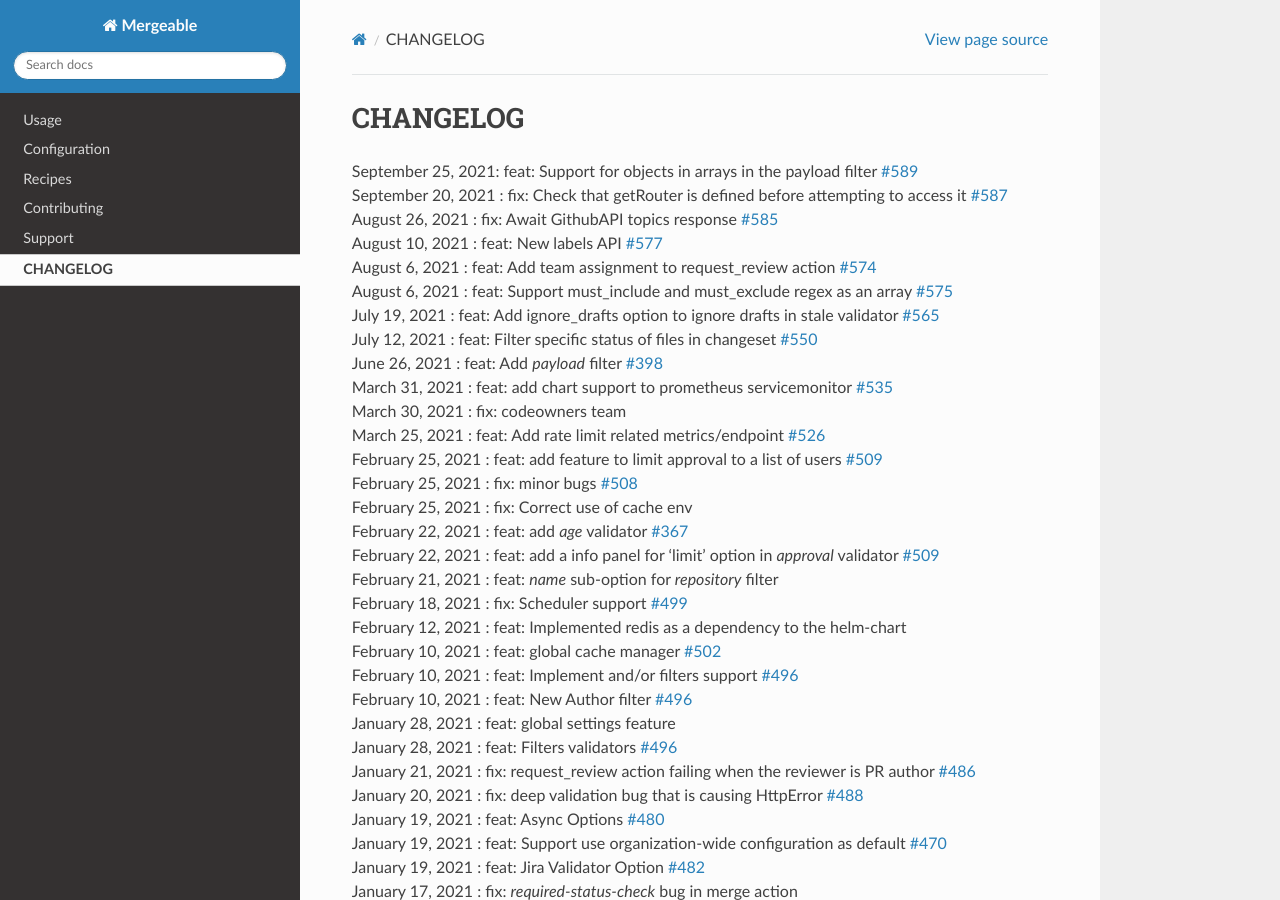
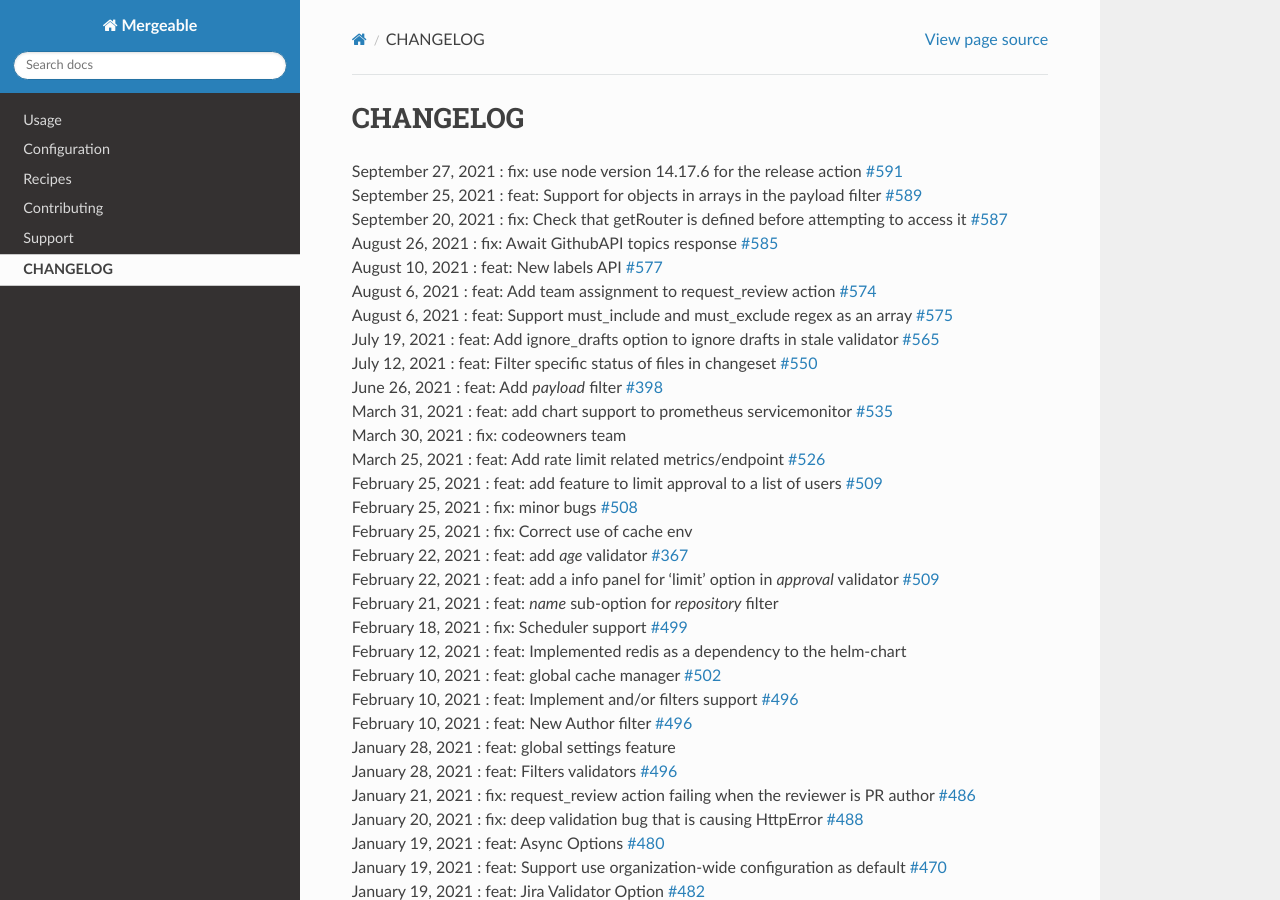
Before and after one commit to mergeability/mergeable, a Sphinx documentation site: the page built from docs/changelog.rst, in a window 1280 px wide and 900 px high. Built offline with Sphinx 7.4.7 and the Read the Docs theme 2.0.0, drawn with Linux system fonts in a browser that asks for light colours.

Commit message:
fix: use node version 14.17.6 for the release action (#591)
* fix: use node version 14.17.6 for the release action

* chore: add changelog note

* chore: formatting

```diff
--- a/docs/changelog.rst
+++ b/docs/changelog.rst
@@ -1,6 +1,7 @@
 CHANGELOG
 =====================================
-| September 25, 2021: feat: Support for objects in arrays in the payload filter `#589 <https://github.com/mergeability/mergeable/pull/589>`_
+| September 27, 2021 : fix: use node version 14.17.6 for the release action `#591 <https://github.com/mergeability/mergeable/pull/591>`_
+| September 25, 2021 : feat: Support for objects in arrays in the payload filter `#589 <https://github.com/mergeability/mergeable/pull/589>`_
 | September 20, 2021 : fix: Check that getRouter is defined before attempting to access it `#587 <https://github.com/mergeability/mergeable/pull/587>`_
 | August 26, 2021 : fix: Await GithubAPI topics response `#585 <https://github.com/mergeability/mergeable/pull/585>`_
 | August 10, 2021 : feat: New labels API `#577 <https://github.com/mergeability/mergeable/pull/577>`_
```
Also changed, not shown: 1 other file.
